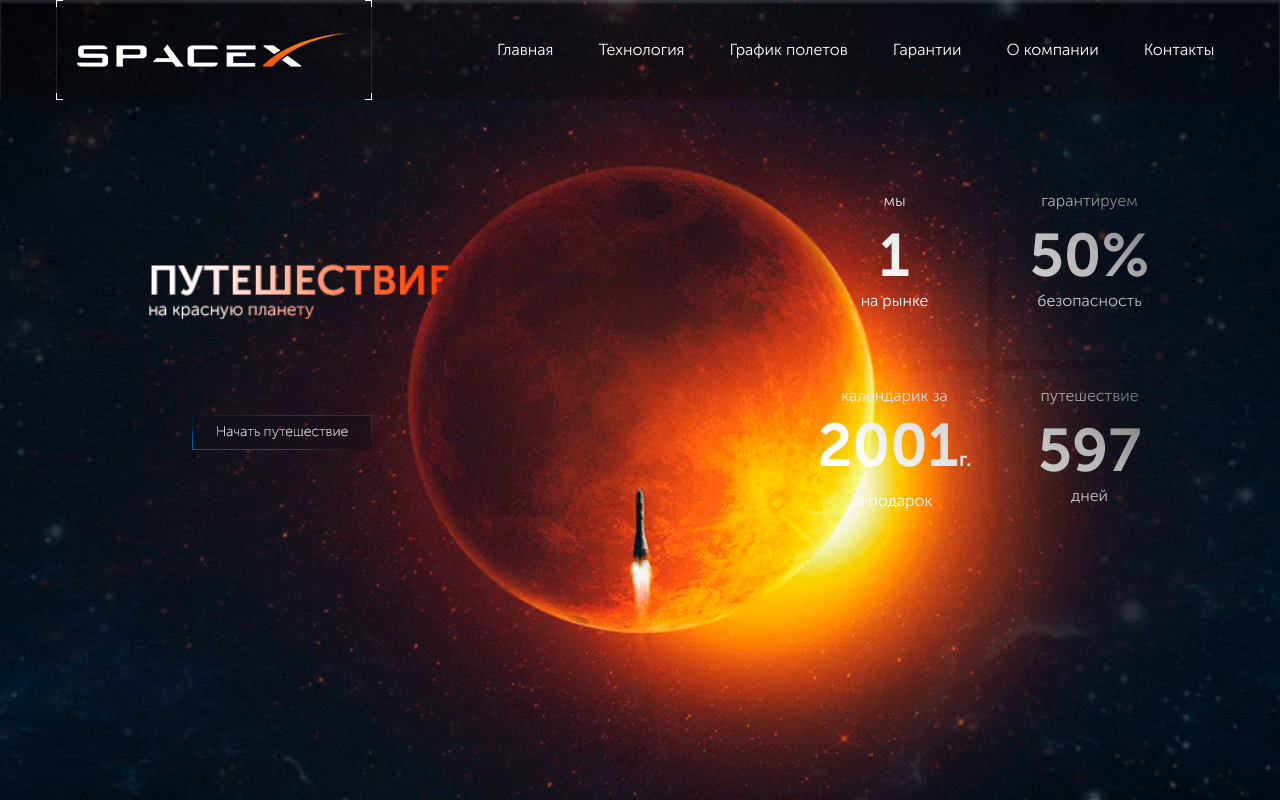
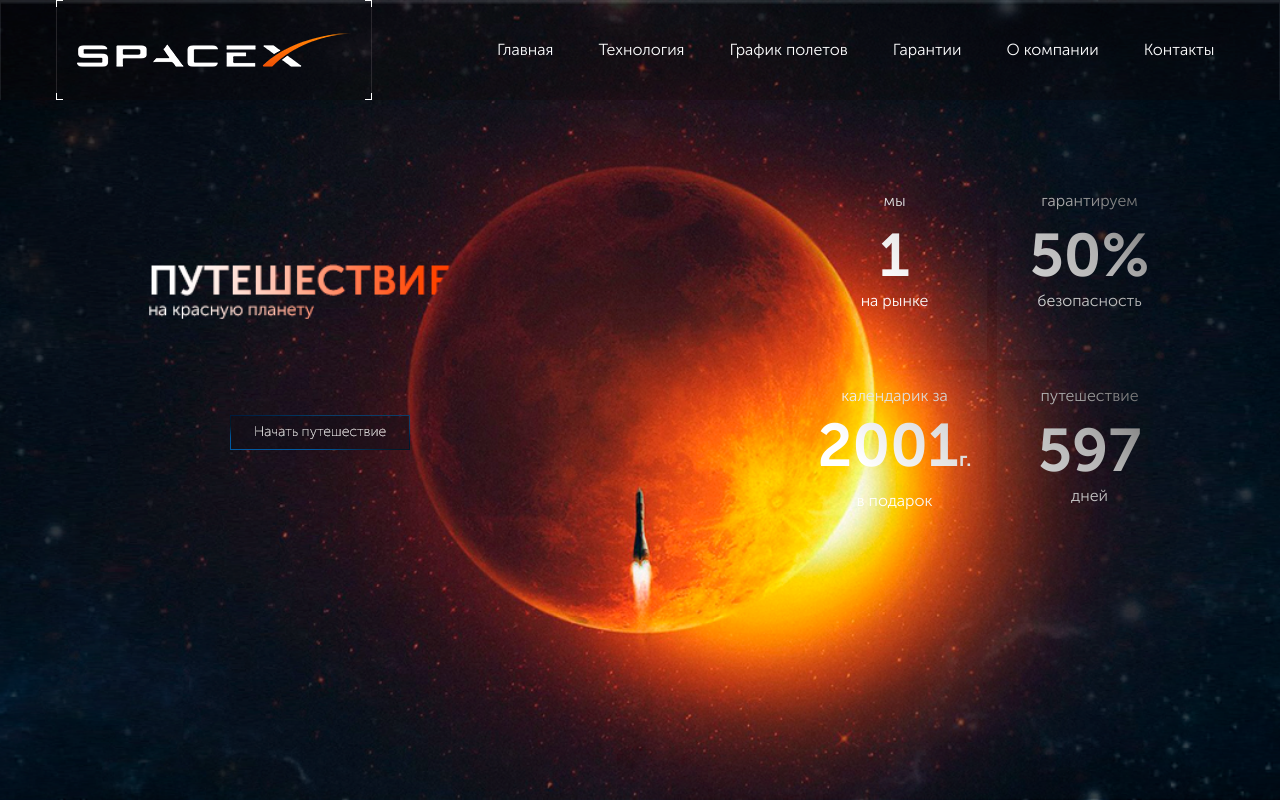
Before and after one commit to NikitaSyr/spacex-layout, a React (Create React App) app: page /#/ in a window 1280 px wide. Built offline with nearby package versions, Linux system fonts and the light colour scheme.

Commit message:
8.1. GitHub pages bugfix

```diff
--- a/package.json
+++ b/package.json
@@ -15,7 +15,8 @@
     "react-router-dom": "^6.3.0",
     "react-scripts": "5.0.0",
     "typescript": "^4.6.3",
-    "web-vitals": "^2.1.4"
+    "web-vitals": "^2.1.4",
+    "yarn": "^1.22.18"
   },
   "scripts": {
     "start": "react-scripts start",
--- a/src/components/Landing/Landing.module.css
+++ b/src/components/Landing/Landing.module.css
@@ -55,7 +55,7 @@
 
 .landing__startTravel {
     display: flex;
-    flex: 0 0 40%;
+    flex: 0 0 20%;
 }
 
 .startTravel__button {
```
Also changed, not shown: 2 other files (tests, documents, lock files or other folders).
